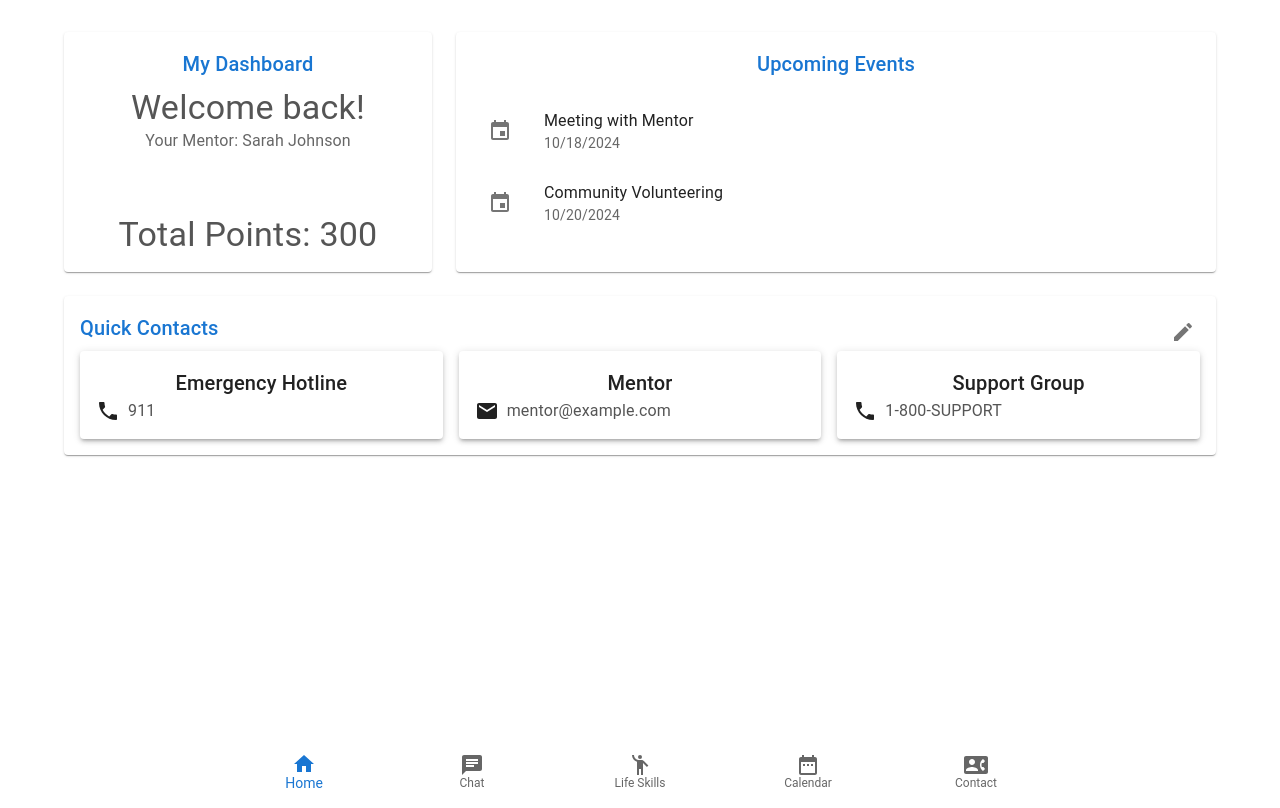
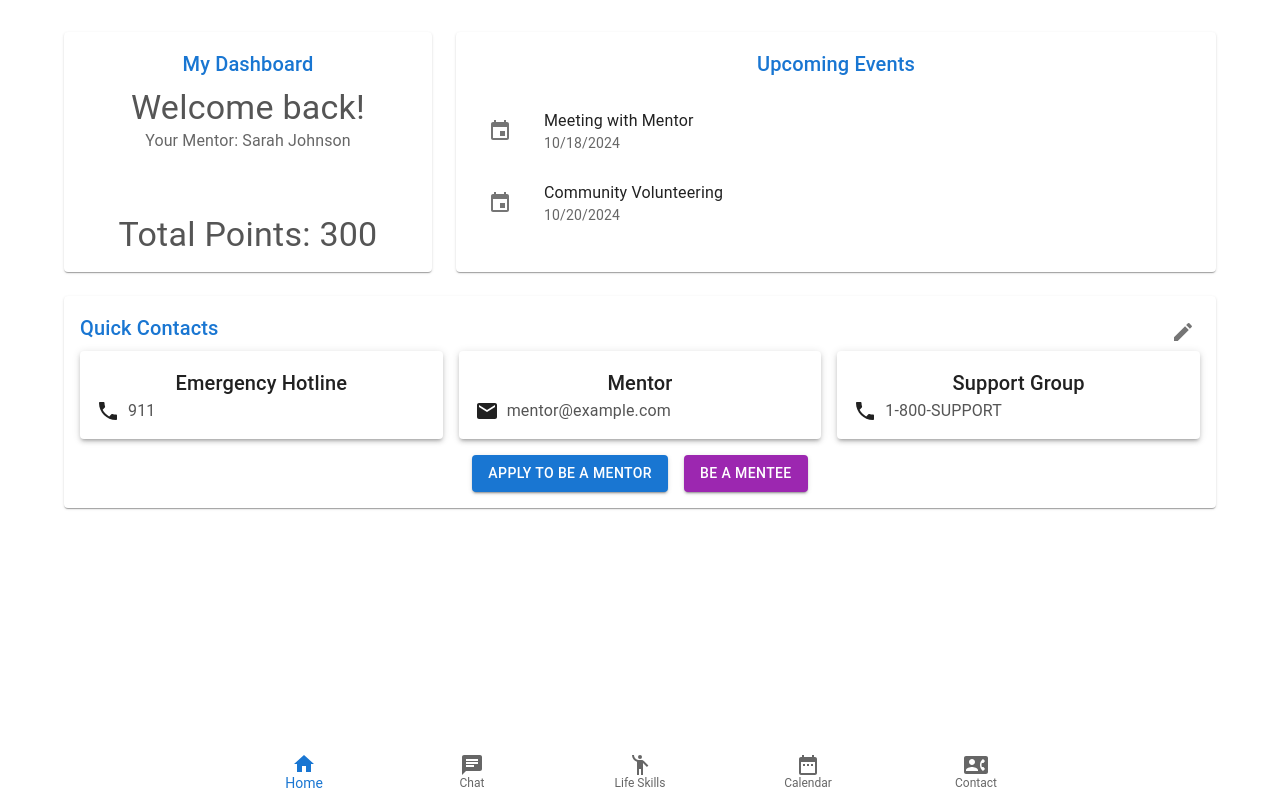
Before and after one commit to cfgtexas24/Team-12, a React (Create React App) app in the folder mobile-web-app/: page /dashboard in a window 1280 px wide. Built offline with nearby package versions, Linux system fonts and the light colour scheme.

Commit message:
integrated applicant portal

```diff
--- a/mobile-web-app/src/pages/UserLandingPage.js
+++ b/mobile-web-app/src/pages/UserLandingPage.js
@@ -1,3 +1,4 @@
+import { useNavigate } from 'react-router-dom';
 import React, { useState, useEffect } from 'react';
 import {
   Container,
@@ -9,7 +10,8 @@ import {
   ListItemText,
   ListItemIcon,
   IconButton,
-  Box
+  Box,
+  Button
 } from '@mui/material';
 import {
   Event as EventIcon,
@@ -19,6 +21,7 @@ import {
 } from '@mui/icons-material';
 
 const UserLandingPage = () => {
+  const navigate = useNavigate();
   const [mentorName, setMentorName] = useState("Sarah Johnson");
   const [totalPoints, setTotalPoints] = useState(300);
   const [displayedPoints, setDisplayedPoints] = useState(0); // For animation
@@ -143,6 +146,14 @@ const UserLandingPage = () => {
                 </Grid>
               ))}
             </Grid>
+            <Box display="flex" justifyContent="center" mt={2}>
+            <Button variant="contained" color="primary" sx={{ mr: 2 }} onClick={() => navigate('/mentorapply')}>
+                Apply to be a Mentor
+              </Button>
+              <Button variant="contained" color="secondary" onClick={() => navigate('/menteeapply')}>
+                Be a Mentee
+              </Button>
+            </Box>
           </Paper>
         </Grid>
       </Grid>
```
